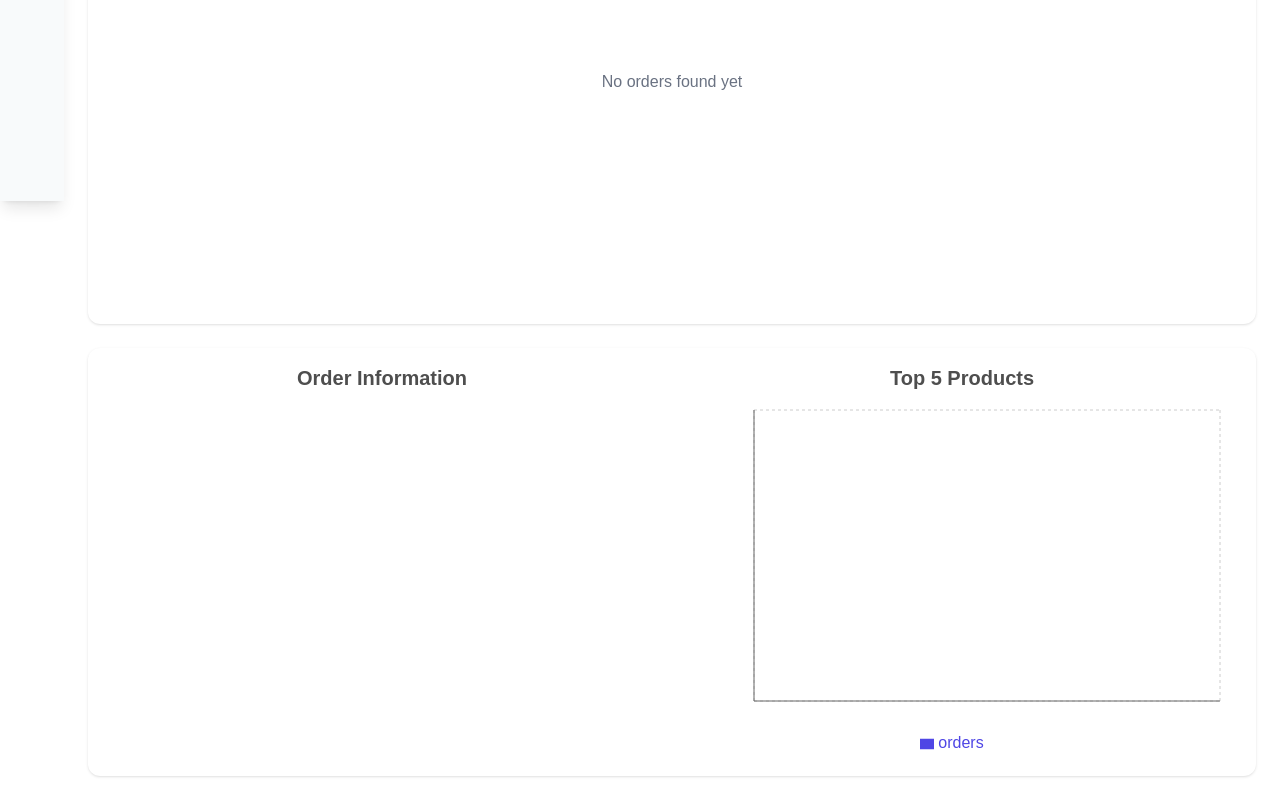
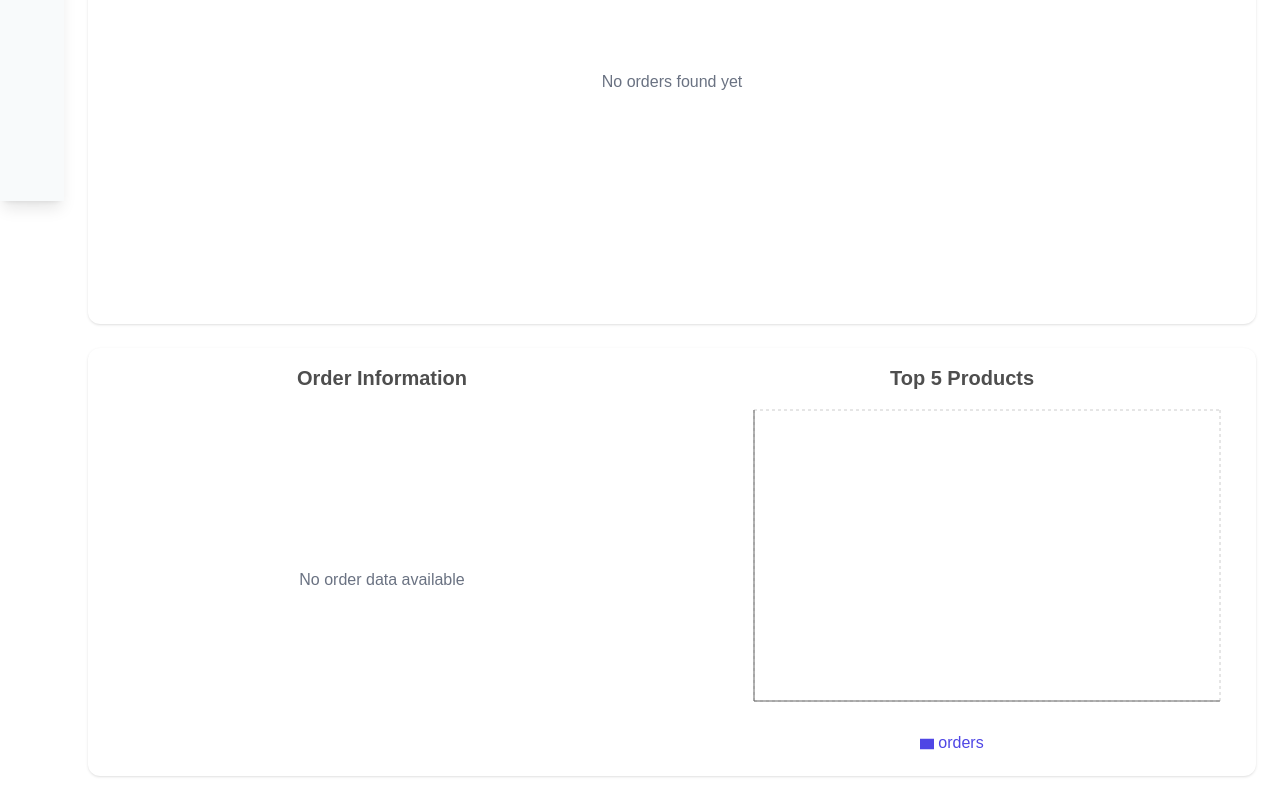
Before and after one commit to Mahamadkadiwal/sales_dash, a Next.js app: page /dashboard in a window 1280 px wide. Shown: the part 599-1399 px from the top of the page. Built offline with nearby package versions, Linux system fonts and the light colour scheme; sample sign-in values are in the browser's storage.

Commit message:
Handle empty order data in Donut component
Added a fallback message for empty order data.

```diff
--- a/app/_component/Donut.tsx
+++ b/app/_component/Donut.tsx
@@ -41,7 +41,12 @@ export default function Donut() {
       </h3>
 
       <div className="w-full h-[240px] sm:h-[280px] md:h-[320px] lg:h-[360px]">
-        {data && (
+
+        {!data || data.length === 0 ? (
+          <div className="flex items-center justify-center w-full h-full text-gray-500">
+             No order data available
+          </div>
+        ) : (
           <ResponsiveContainer width="100%" height="100%">
             <PieChart>
               <Pie
@@ -64,6 +69,7 @@ export default function Donut() {
             </PieChart>
           </ResponsiveContainer>
         )}
+
       </div>
     </div>
   );
```
